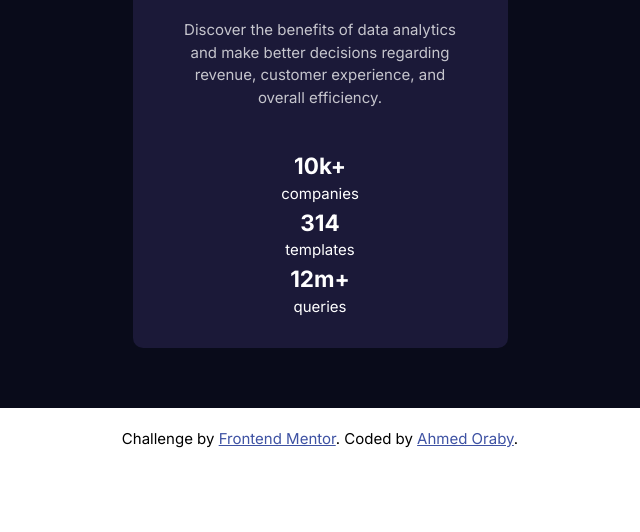
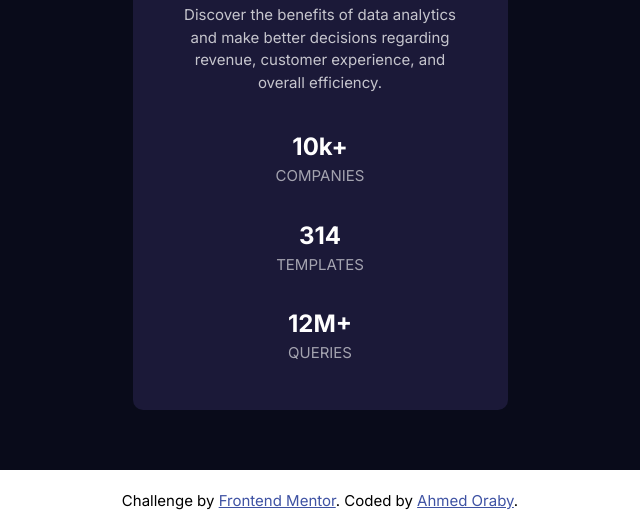
Before and after one commit to Ahmed-Oraby/Stats-preview-card, a plain HTML site: page index.html in a window 1280 px wide. Shown: the part 486-1018 px from the top of the page, without its empty margins (320-960 px from the left). Before the commit the page ends 957 px from the top, so only its background shows below. Drawn offline with nearby package versions, Linux system fonts and the light colour scheme.

Commit message:
Define stats styles.

```diff
--- a/index.html
+++ b/index.html
@@ -47,7 +47,7 @@
                             <p class="stats__title">templates</p>
                         </div>
                         <div class="stats">
-                            <h2 class="stats__number">12m+</h2>
+                            <h2 class="stats__number">12M+</h2>
                             <p class="stats__title">queries</p>
                         </div>
                     </div>
--- a/style.css
+++ b/style.css
@@ -60,11 +60,12 @@ body {
 
 .card__title {
     font-size: 3rem;
+    line-height: 1.25;
 }
 
 .card__text {
     color: var(--color-main-p);
-    padding: 1rem 1rem 4rem;
+    padding: 1rem 1rem 2rem;
 }
 
 .card__stats {
@@ -74,6 +75,20 @@ body {
 
 .highlight {
     color: var(--color-accent);
+}
+
+/* Stats styles */
+.stats {
+    margin: 1.5rem 0;
+}
+
+.stats__number {
+    font-size: 2.4rem;
+}
+
+.stats__title {
+    text-transform: uppercase;
+    color: var(--color-stats-h);
 }
 
 /* attribution styles */
```
